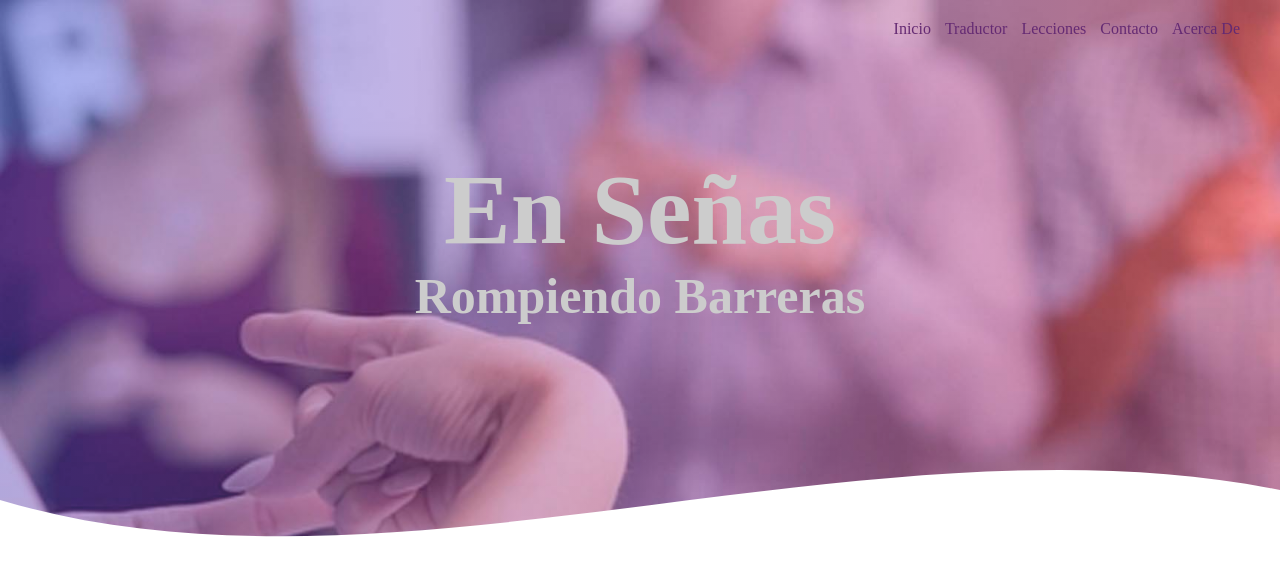
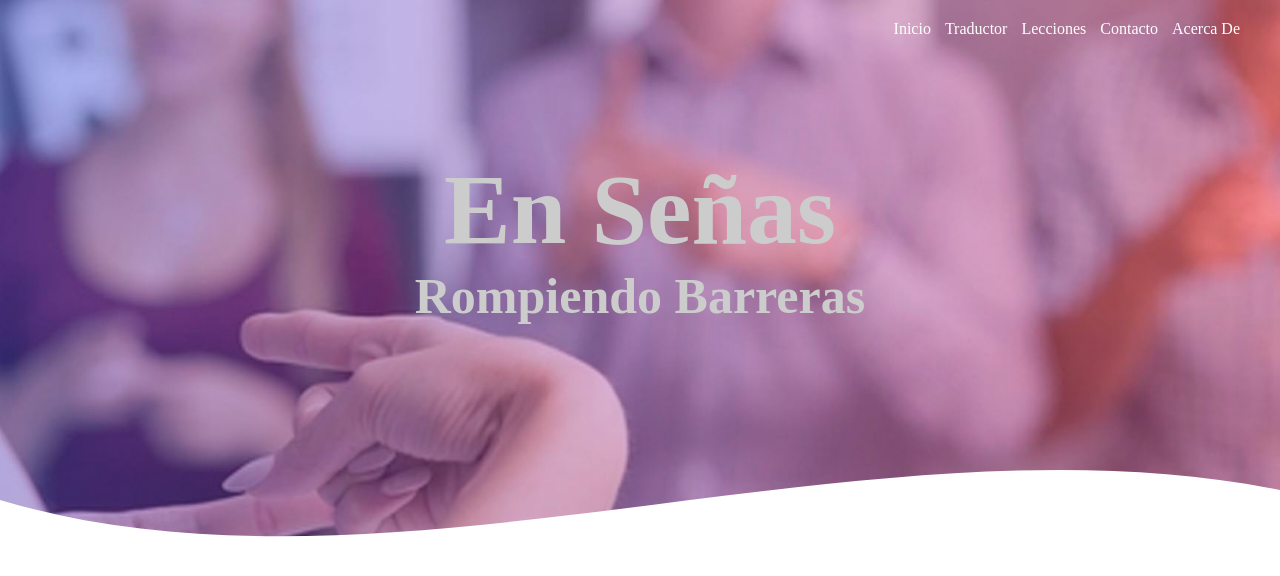
Before and after one commit to MarioCVM/EnSenias, a plain HTML site: page index.html in a window 1280 px wide. Drawn offline with Linux system fonts and the light colour scheme.

Commit message:
cambio de color del menu de navegacion

```diff
--- a/CSS/mainStyle.css
+++ b/CSS/mainStyle.css
@@ -10,14 +10,14 @@
 }
 
 .menu > a{
-    color: #642a73;
+    color: #ffffff;
     font-weight: 500;
     text-decoration: none;
     margin-right: 10px;
 }
 
 .menu > a:hover{
-    color: #642af4;
+    color: #000000;
     text-decoration: underline;
 }
 
```
